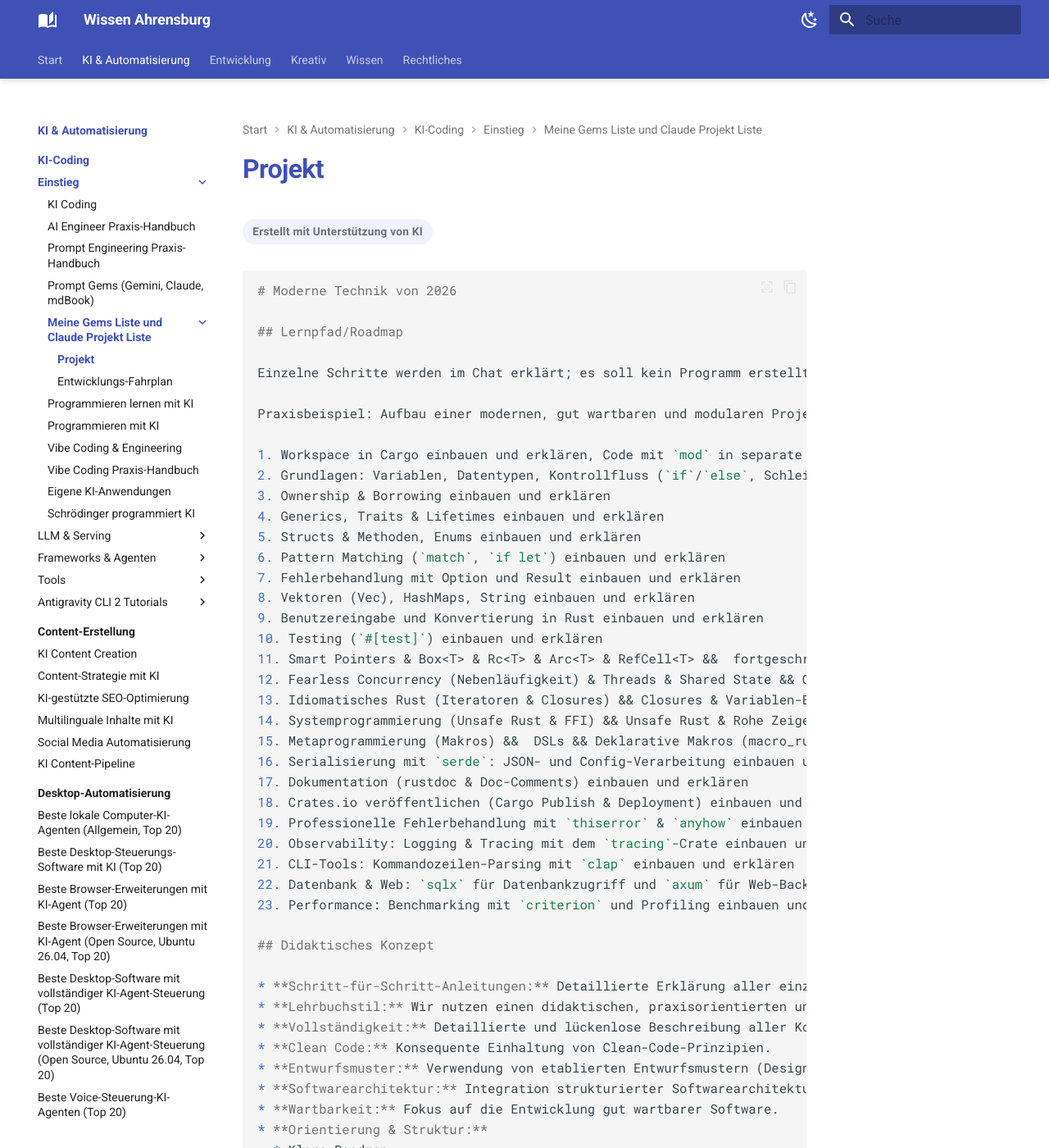
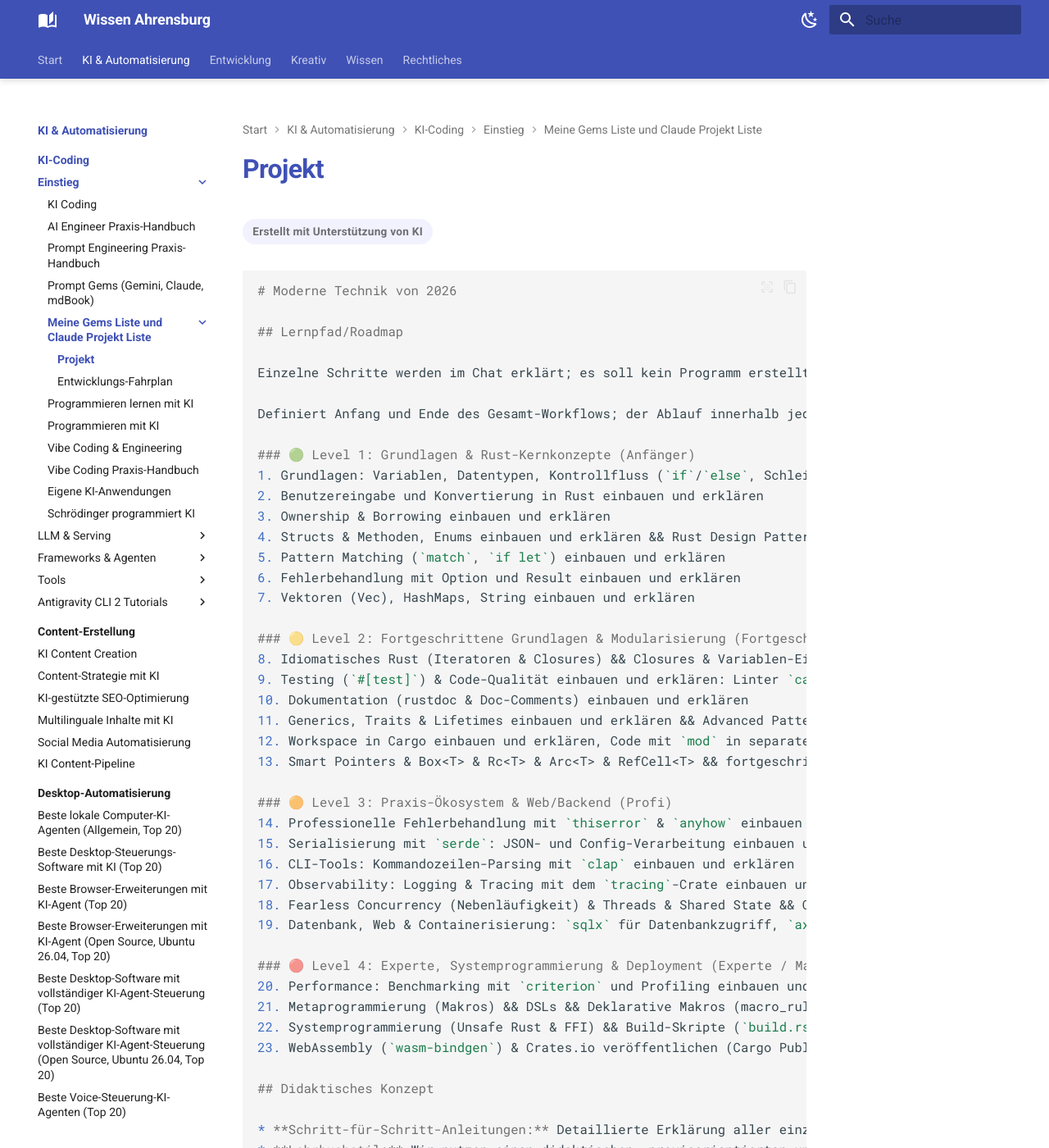
Before and after one commit to thorstenkloehn/dokument, an MkDocs documentation site: the page built from docs/künstliche-intelligenz/coding/gems/projekt.md, in a window 1280 px wide and 1400 px high. Shown: the whole window at 82% size. Built offline with MkDocs 1.6.1 and Material for MkDocs 9.7.7, drawn with Linux system fonts in a browser that asks for light colours.

Commit message:
feat: Restructure project outline into skill levels
The project outline for Rust learning has been restructured into two main levels: "Grundlagen & Rust-Kernkonzepte (Anfänger)" and "Fortgeschrittene Grundlagen & Modularisierung (Fortgeschritten)". This change aims to provide a clearer learning path, categorizing topics by complexity and prerequisite knowledge.

Specifically:
- Topics like "Basics" and "Ownership" are now in Level 1.
- "Idiomatic Rust", "Testing", and "Generics, Traits & Lifetimes" have been moved to Level 2.
- New entries like "Rust Design Patterns" and "Advanced Patterns: Typestate Pattern" have been integrated.
- The previous linear list of steps has been reorganized to reflect these skill levels.

```diff
--- a/docs/künstliche-intelligenz/coding/gems/projekt.md
+++ b/docs/künstliche-intelligenz/coding/gems/projekt.md
@@ -5,31 +5,38 @@
 
 Einzelne Schritte werden im Chat erklärt; es soll kein Programm erstellt werden.
 
-Praxisbeispiel: Aufbau einer modernen, gut wartbaren und modularen Projektstruktur von Anfang bis Ende – erst Workspace in Cargo, dann Crates, dann Crates mit Traits entkoppeln, dann `mod` und so weiter. Definiert Anfang und Ende des Gesamt-Workflows; der Ablauf innerhalb jedes einzelnen Kapitels folgt der `Kapitel-Struktur (Mikro-Struktur)` weiter unten.
+Definiert Anfang und Ende des Gesamt-Workflows; der Ablauf innerhalb jedes einzelnen Kapitels folgt der `Kapitel-Struktur (Mikro-Struktur)` weiter unten.
 
-1. Workspace in Cargo einbauen und erklären, Code mit `mod` in separate Dateien und Ordner aufteilen (moderner Software-Code-Stil), Crates mit Traits entkoppeln und erklären
-2. Grundlagen: Variablen, Datentypen, Kontrollfluss (`if`/`else`, Schleifen) einbauen und erklären
+### 🟢 Level 1: Grundlagen & Rust-Kernkonzepte (Anfänger)
+1. Grundlagen: Variablen, Datentypen, Kontrollfluss (`if`/`else`, Schleifen) einbauen und erklären
+2. Benutzereingabe und Konvertierung in Rust einbauen und erklären
 3. Ownership & Borrowing einbauen und erklären
-4. Generics, Traits & Lifetimes einbauen und erklären
-5. Structs & Methoden, Enums einbauen und erklären
-6. Pattern Matching (`match`, `if let`) einbauen und erklären
-7. Fehlerbehandlung mit Option und Result einbauen und erklären
-8. Vektoren (Vec), HashMaps, String einbauen und erklären
-9. Benutzereingabe und Konvertierung in Rust einbauen und erklären
-10. Testing (`#[test]`) einbauen und erklären
-11. Smart Pointers & Box<T> & Rc<T> & Arc<T> & RefCell<T> &&  fortgeschrittene Datenstrukturen einbauen und erklären
-12. Fearless Concurrency (Nebenläufigkeit) & Threads & Shared State && Channels & Nachrichtenaustausch: Kommunikation zwischen Threads mittels Message Passing. && Async/Await & Tokio-Grundlagen: Asynchrone Programmierung für performante I/O-Operationen.
-13. Idiomatisches Rust (Iteratoren & Closures) && Closures & Variablen-Einfangung: Wie anonyme Funktionen Daten aus ihrer Umgebung übernehmen. && Iteratoren & Das Iterator-Trait: Wie das Durchlaufen von Sequenzen in Rust vereinheitlicht ist. && Iterator-Ketten & Adapter: Leistungsstarke funktionale Ketten zur Datenmanipulation.
-14. Systemprogrammierung (Unsafe Rust & FFI) && Unsafe Rust & Rohe Zeiger: Warum es unsafe gibt, rohe Zeiger (*const T, *mut T) und die fünf magischen Kräfte von Unsafe. && FFI (Foreign Function Interface): Wie man C-Bibliotheken in Rust einbindet und Rust-Funktionen für C zugänglich macht.
-15. Metaprogrammierung (Makros) &&  DSLs && Deklarative Makros (macro_rules!): Wie man Codezeilen über Mustervergleiche (Pattern Matching) und Textersetzung generiert. && Prozedurale Makros (Derive & Attribute): Wie man den Abstract Syntax Tree (AST) des Compilers direkt über Rust-Code manipuliert.
-16. Serialisierung mit `serde`: JSON- und Config-Verarbeitung einbauen und erklären
-17. Dokumentation (rustdoc & Doc-Comments) einbauen und erklären
-18. Crates.io veröffentlichen (Cargo Publish & Deployment) einbauen und erklären
-19. Professionelle Fehlerbehandlung mit `thiserror` & `anyhow` einbauen und erklären
-20. Observability: Logging & Tracing mit dem `tracing`-Crate einbauen und erklären
-21. CLI-Tools: Kommandozeilen-Parsing mit `clap` einbauen und erklären
-22. Datenbank & Web: `sqlx` für Datenbankzugriff und `axum` für Web-Backends einbauen und erklären
-23. Performance: Benchmarking mit `criterion` und Profiling einbauen und erklären
+4. Structs & Methoden, Enums einbauen und erklären && Rust Design Patterns: Builder Pattern, Newtype Pattern & RAII
+5. Pattern Matching (`match`, `if let`) einbauen und erklären
+6. Fehlerbehandlung mit Option und Result einbauen und erklären
+7. Vektoren (Vec), HashMaps, String einbauen und erklären
+
+### 🟡 Level 2: Fortgeschrittene Grundlagen & Modularisierung (Fortgeschritten)
+8. Idiomatisches Rust (Iteratoren & Closures) && Closures & Variablen-Einfangung: Wie anonyme Funktionen Daten aus ihrer Umgebung übernehmen. && Iteratoren & Das Iterator-Trait: Wie das Durchlaufen von Sequenzen in Rust vereinheitlicht ist. && Iterator-Ketten & Adapter: Leistungsstarke funktionale Ketten zur Datenmanipulation.
+9. Testing (`#[test]`) & Code-Qualität einbauen und erklären: Linter `cargo clippy` & Formatter `cargo fmt`
+10. Dokumentation (rustdoc & Doc-Comments) einbauen und erklären
+11. Generics, Traits & Lifetimes einbauen und erklären && Advanced Patterns: Typestate Pattern (Compile-Zeit-Zustände)
+12. Workspace in Cargo einbauen und erklären, Code mit `mod` in separate Dateien und Ordner aufteilen (moderner Software-Code-Stil), Crates mit Traits entkoppeln & Cargo Features (`[features]`) erklären
+13. Smart Pointers & Box<T> & Rc<T> & Arc<T> & RefCell<T> && fortgeschrittene Datenstrukturen einbauen und erklären
+
+### 🟠 Level 3: Praxis-Ökosystem & Web/Backend (Profi)
+14. Professionelle Fehlerbehandlung mit `thiserror` & `anyhow` einbauen und erklären
+15. Serialisierung mit `serde`: JSON- und Config-Verarbeitung einbauen und erklären
+16. CLI-Tools: Kommandozeilen-Parsing mit `clap` einbauen und erklären
+17. Observability: Logging & Tracing mit dem `tracing`-Crate einbauen und erklären
+18. Fearless Concurrency (Nebenläufigkeit) & Threads & Shared State && Channels & Nachrichtenaustausch: Kommunikation zwischen Threads mittels Message Passing. && Async/Await & Tokio-Grundlagen: Asynchrone Programmierung für performante I/O-Operationen.
+19. Datenbank, Web & Containerisierung: `sqlx` für Datenbankzugriff, `axum` für Web-Backends & Docker-Containerisierung einbauen und erklären
+
+### 🔴 Level 4: Experte, Systemprogrammierung & Deployment (Experte / Master)
+20. Performance: Benchmarking mit `criterion` und Profiling einbauen und erklären
+21. Metaprogrammierung (Makros) && DSLs && Deklarative Makros (macro_rules!): Wie man Codezeilen über Mustervergleiche (Pattern Matching) und Textersetzung generiert. && Prozedurale Makros (Derive & Attribute): Wie man den Abstract Syntax Tree (AST) des Compilers direkt über Rust-Code manipuliert.
+22. Systemprogrammierung (Unsafe Rust & FFI) && Build-Skripte (`build.rs`) für C-Kompilierung & Code-Generierung. && Unsafe Rust & Rohe Zeiger: Warum es unsafe gibt, rohe Zeiger (*const T, *mut T) und die fünf magischen Kräfte von Unsafe. && FFI (Foreign Function Interface): Wie man C-Bibliotheken in Rust einbindet und Rust-Funktionen für C zugänglich macht.
+23. WebAssembly (`wasm-bindgen`) & Crates.io veröffentlichen (Cargo Publish, CI/CD & Deployment) einbauen und erklären
 
 ## Didaktisches Konzept
 
```
